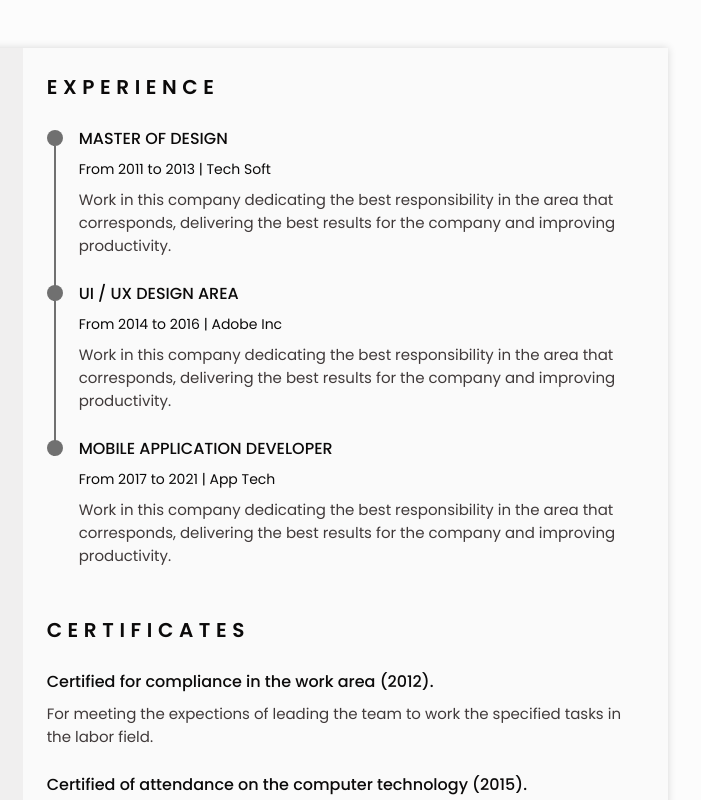
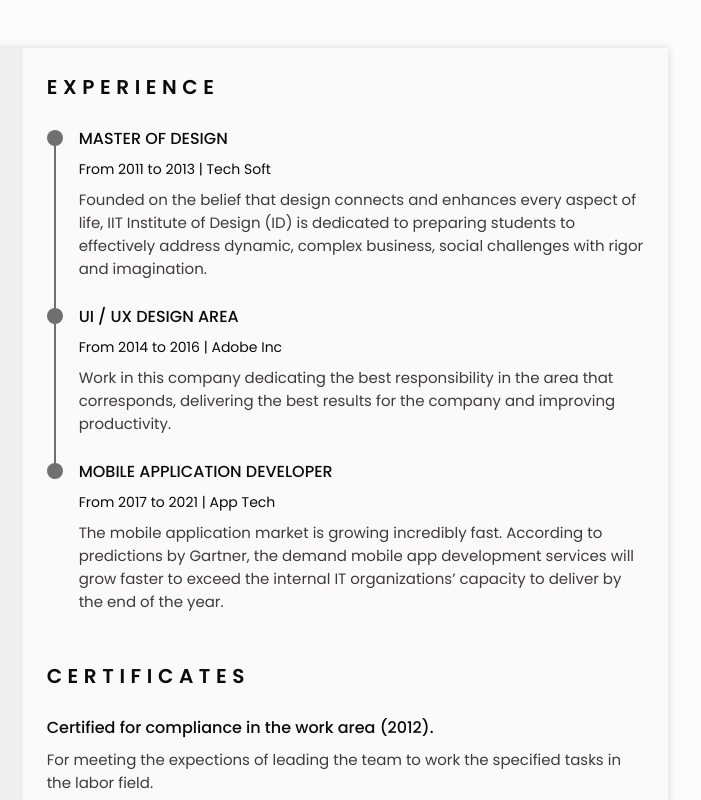
Before and after one commit to SteeveDimitry/Responsive-Steeve_Dimitry-CV-Web-Site, a website: page public/index.html in a window 1280 px wide. Shown: the top 800 px of the page, 456-1157 px from the left. Drawn offline with nearby package versions, Linux system fonts and the light colour scheme.

Commit message:
first commit

```diff
--- a/public/index.html
+++ b/public/index.html
@@ -235,7 +235,7 @@
                             <div class="experience__data bd-grid">
                                 <h3 class="experiece__title">MASTER OF DESIGN</h3>
                                 <span class="experience__company">From 2011 to 2013 | Tech Soft</span>
-                                <p class="experience__description">Work in this company dedicating the best responsibility in the area that corresponds, delivering the best results for the company and improving productivity.</p>
+                                <p class="experience__description">Founded on the belief that design connects and enhances every aspect of life, IIT Institute of Design (ID) is dedicated to preparing students to effectively address dynamic, complex business, social challenges with rigor and imagination.</p>
                             </div>
                         </div>
 
@@ -261,7 +261,7 @@
                             <div class="experience__data bd-grid">
                                 <h3 class="experiece__title">MOBILE APPLICATION DEVELOPER</h3>
                                 <span class="experience__company">From 2017 to 2021 | App Tech</span>
-                                <p class="experience__description">Work in this company dedicating the best responsibility in the area that corresponds, delivering the best results for the company and improving productivity.</p>
+                                <p class="experience__description">The mobile application market is growing incredibly fast. According to predictions by Gartner, the demand mobile app development services will grow faster to exceed the internal IT organizations’ capacity to deliver by the end of the year.</p>
                             </div>
                         </div>
                     </div>
```
